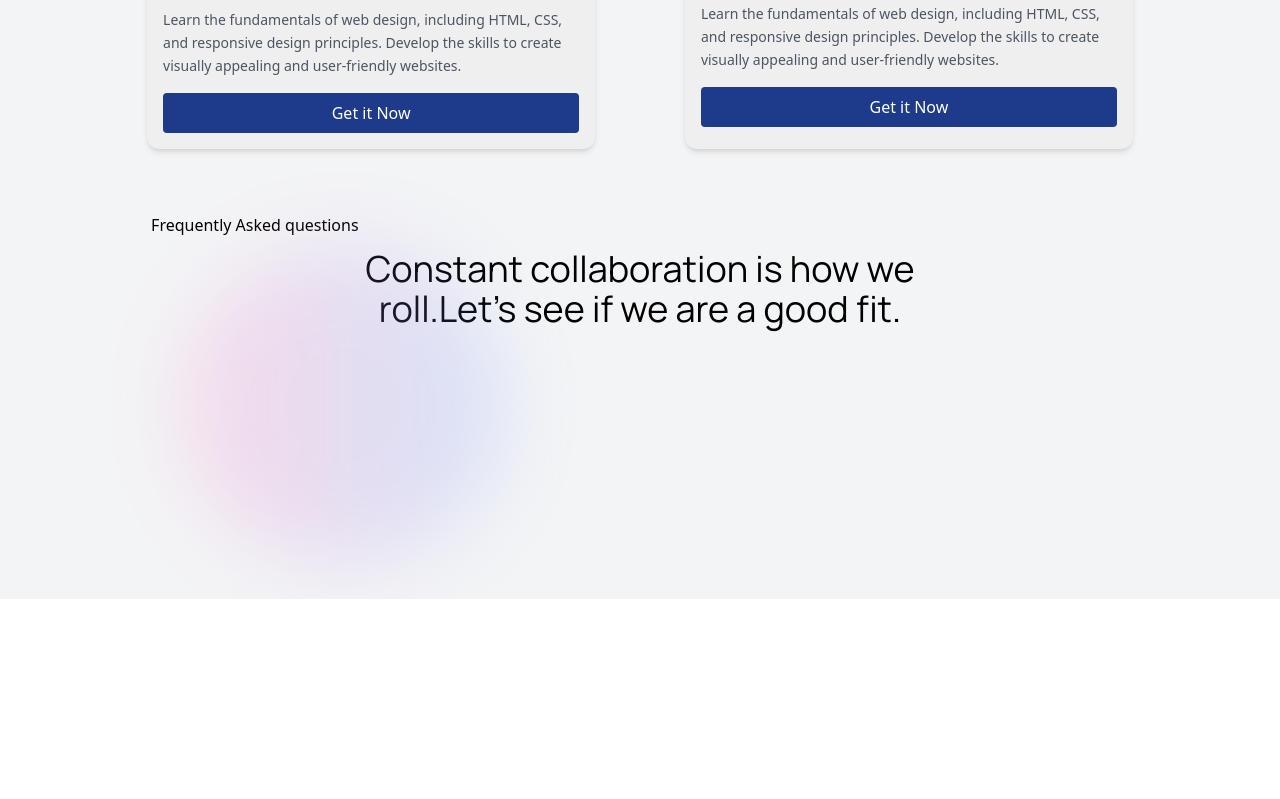
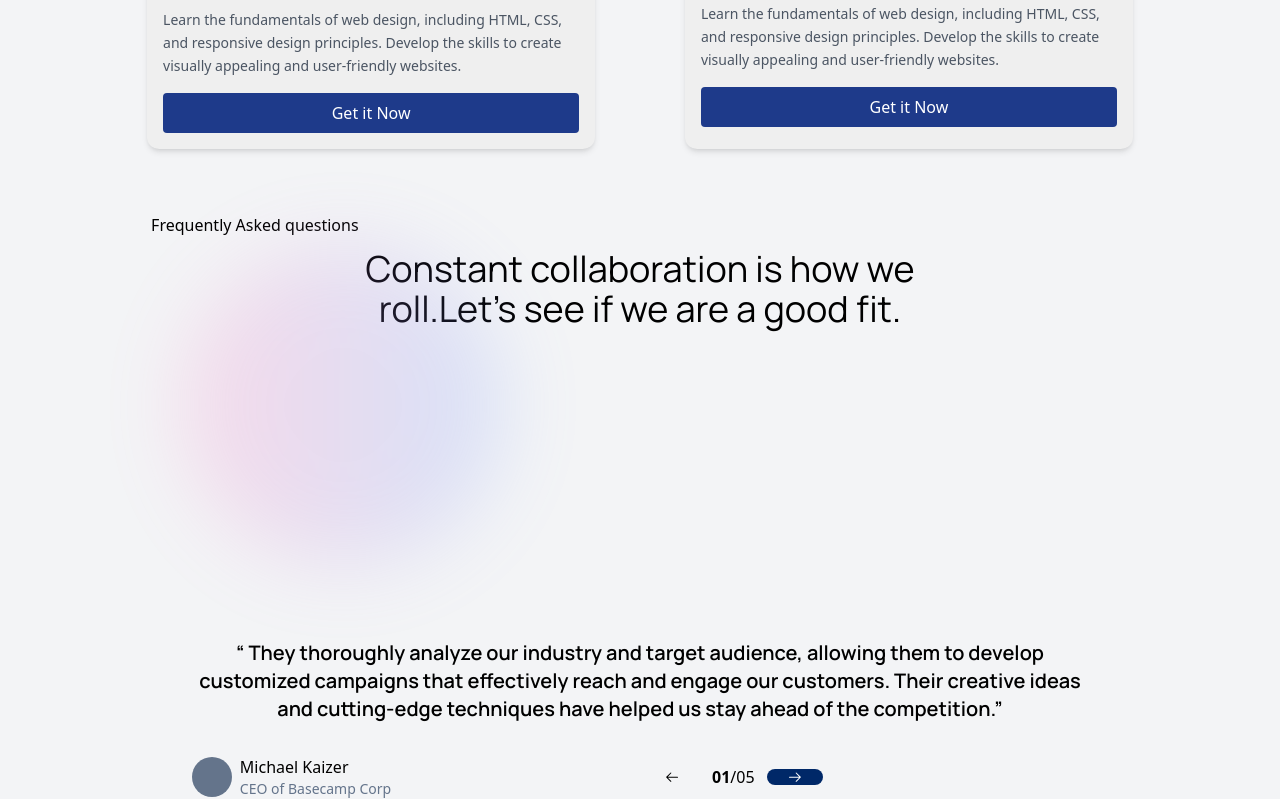
Before and after one commit to mehediScriptDev/sales-rank-ai, a React (Vite) app: page / in a window 1280 px wide. Shown: the part 2140-2939 px from the top of the page. Before the commit the page ends 2739 px from the top, so only its background shows below. Built offline with nearby package versions, Linux system fonts and the light colour scheme.

Commit message:
another section done

```diff
--- a/src/Components/Aq.jsx
+++ b/src/Components/Aq.jsx
@@ -1,4 +1,4 @@
-import React from "react";
+import { GoArrowLeft, GoArrowRight } from "react-icons/go";
 
 const Aq = () => {
   return (
@@ -45,6 +45,25 @@ const Aq = () => {
       <div className="h-80 w-80 rounded-full bg-gradient-to-r from-gradient absolute top-8 left-8 right-8 to-togradient blur-2xl opacity-20">
 
       </div>
+      {/* reviews section */}
+      <div className="w-11/12 mx-auto mt-10">
+        <h1 className="font-manrope text-sm text-center md:text-xl font-semibold">“ They thoroughly analyze our industry and target audience, allowing them to develop customized campaigns that effectively reach and engage our customers. Their creative ideas and cutting-edge techniques have helped us stay ahead of the competition.”</h1>
+
+        <div className="grid md:grid-cols-2 grid-cols-1 justify-between items-center gap-2 mt-8">
+          <div className="flex items-center gap-2 ">
+            <div className="h-10 w-10 bg-slate-500 rounded-full"></div>
+            <div className="">
+              <h1>Michael Kaizer</h1>
+              <p className="text-sm text-slate-500">CEO of Basecamp Corp</p>
+            </div>
+          </div>
+          <div className="flex gap-3 items-center">
+            <button className="btn btn-outline rounded-full px-5"><GoArrowLeft /></button>
+            <p><span className="font-semibold">01</span>/05</p>
+            <button className="btn btn-outline rounded-full px-5 bg-btnbg text-white"><GoArrowRight /></button>
+          </div>
+        </div>
+      </div>
     </section>
   );
 };
```
